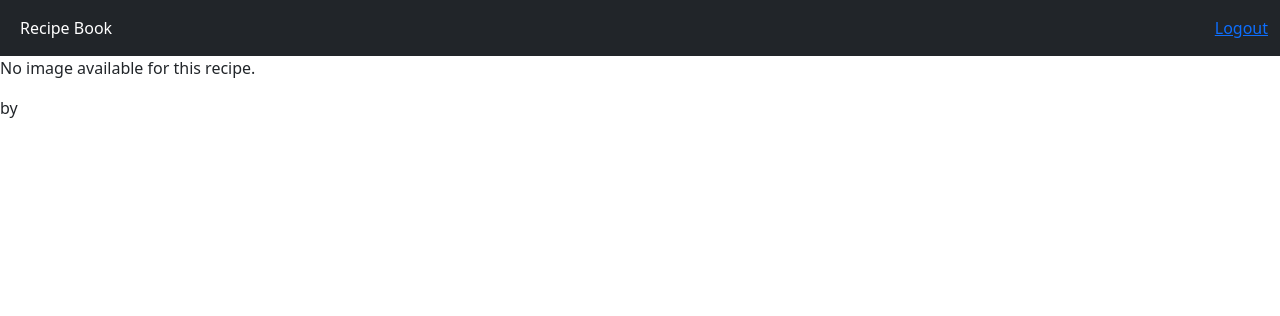
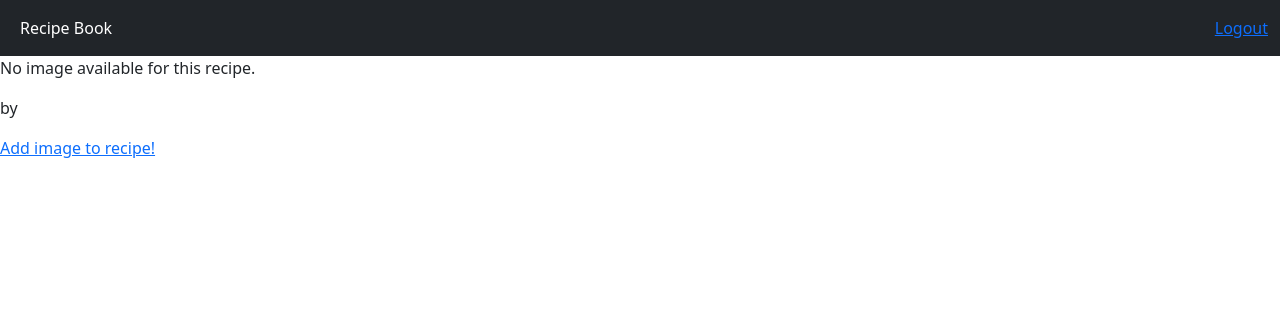
Before and after one commit to nico9696/recipebook-Sy-NicholasBenedict, a Django app: page /ledger/recipe/1/ in a window 1280 px wide. Shown: the top 316 px of the page. Run offline with Django 5.2, Linux system fonts and the light colour scheme; the visitor is signed in with stand-in values (Sample User, id 1); data that the repository does not hold is empty.

Commit message:
finished image uploading feature

```diff
--- a/ledger/templates/ledger/add_image.html
+++ b/ledger/templates/ledger/add_image.html
@@ -10,7 +10,8 @@
         {% csrf_token %}
 
         <h2>Add an image to your recipe</h2>
-        {{ add_recipe_ingredient_form.as_p }}
+        {{ add_image_form.image }}
+        {{ add_image_form.description }}
 
         <button type="submit">Submit</button>
     </form>
--- a/ledger/templates/ledger/ingredients.html
+++ b/ledger/templates/ledger/ingredients.html
@@ -21,4 +21,6 @@
             </li>
         {% endfor %}
     </ul>
+
+    <a href="{% url 'add_image' recipe_ingredient.0.recipe.id %}">Add image to recipe!</a>
 {% endblock %}
--- a/ledger/views.py
+++ b/ledger/views.py
@@ -60,18 +60,22 @@
         'add_recipe_ingredient_form': recipe_ingredient_form,
     })
 
+# got some help from ChatGPT here
 @login_required(login_url='/ledger/login/')
-def add_image(request):
-    if (request.method == "POST"):
-        recipe_image_form = RecipeForm(request.POST, request.FILES) # including request.FILES here is for the images
+def add_image(request, pk):
+    recipe = Recipe.objects.get(pk=pk)  # Get the specific recipe
 
+    if request.method == "POST":
+        recipe_image_form = RecipeImageForm(request.POST, request.FILES)
         if recipe_image_form.is_valid():
-            recipe_image_form.save()
-
-        return redirect('add_recipe_and_ingredient')
-
-    recipe_image_form = RecipeImageForm()
+            image_instance = recipe_image_form.save(commit=False)
+            image_instance.recipe = recipe  # Link image to the specific recipe
+            image_instance.save()
+            return redirect('show_ingredients', num=recipe.id)  # redirect to the recipe detail
+    else:
+        form = RecipeImageForm()
 
     return render(request, 'ledger/add_image.html', {
-        'add_image_form': recipe_image_form,
+        'add_image_form': form,
+        'recipe': recipe
     })
```
